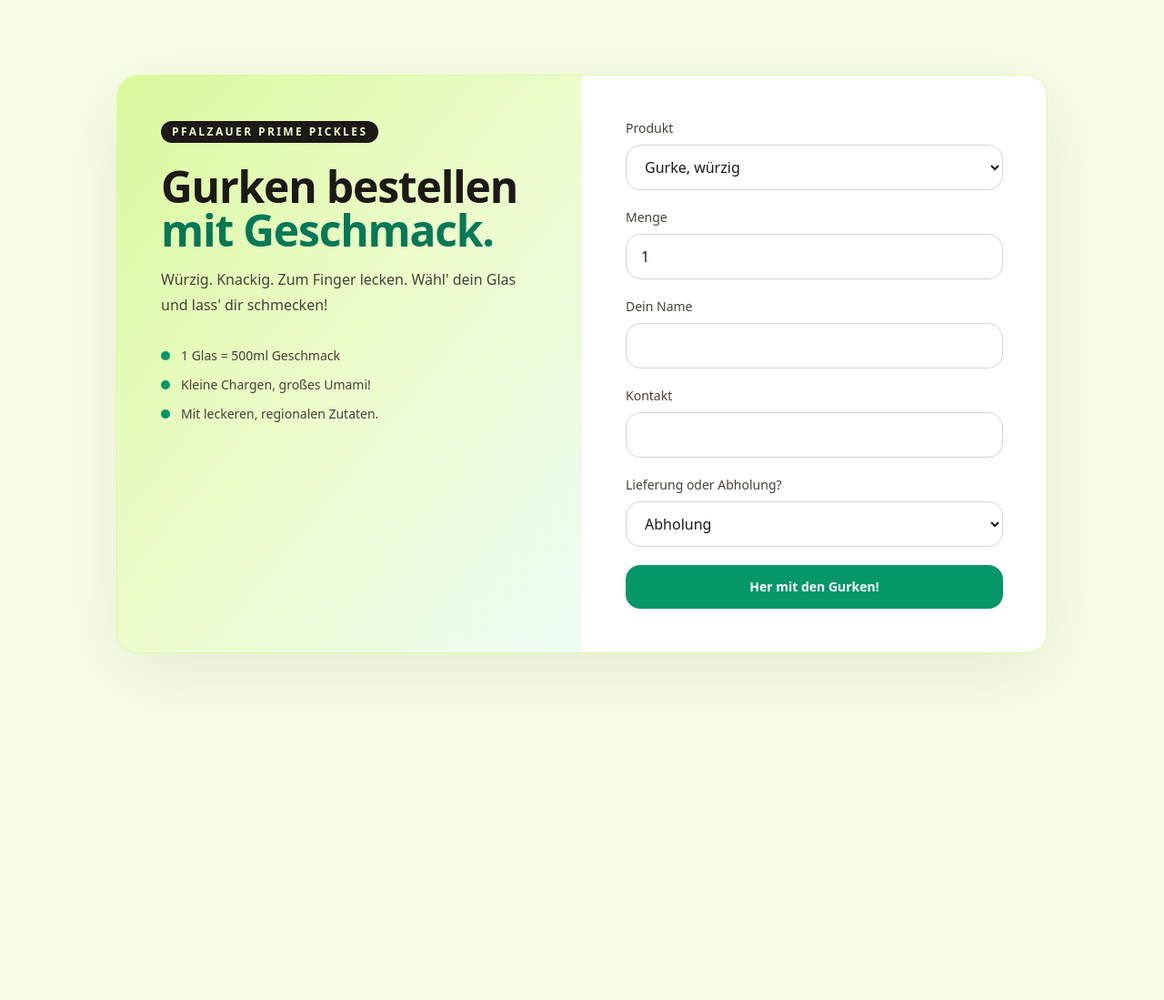
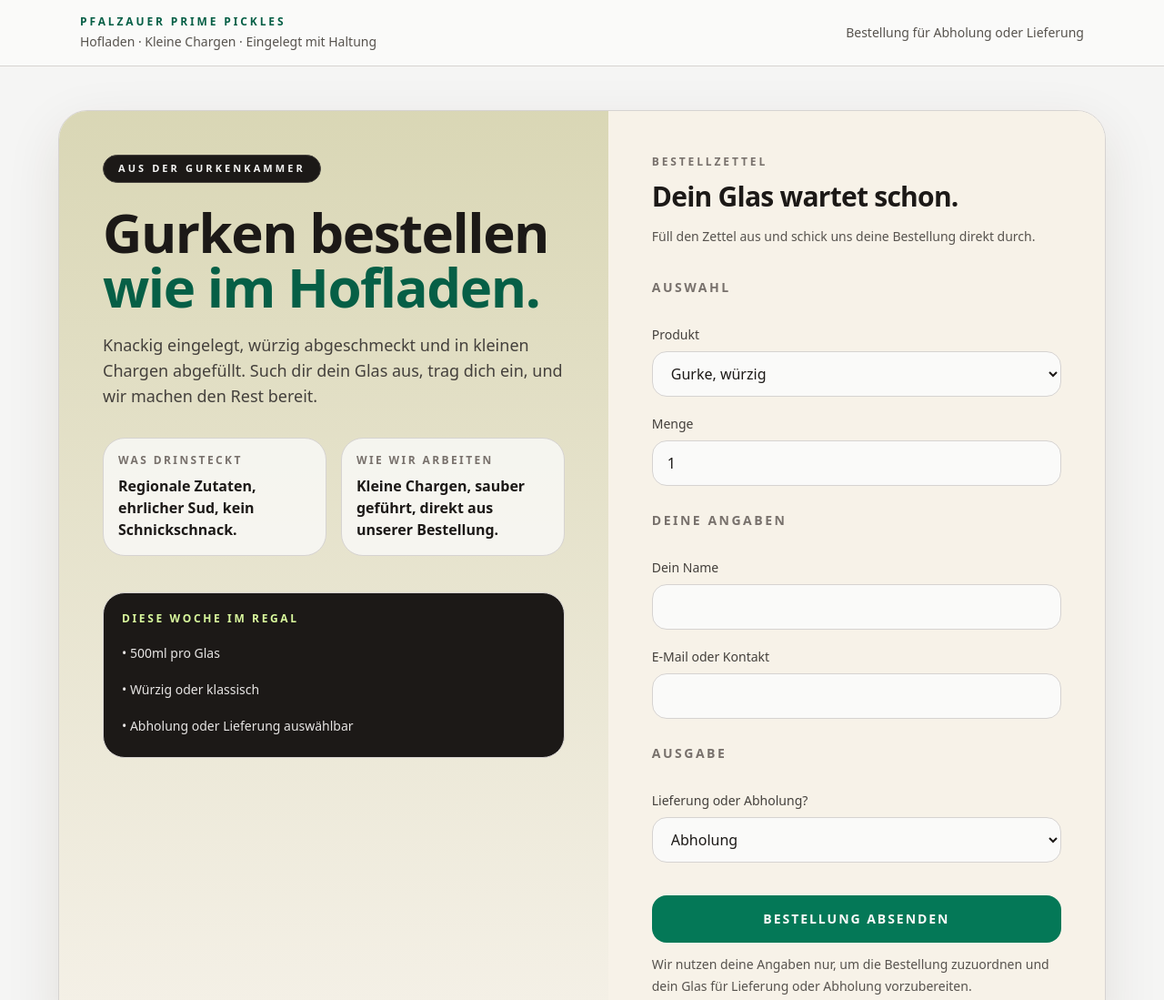
Before and after one commit to vs3kulic/Pickles, a plain HTML site: page static/index.html in a window 1280 px wide. Shown: the top 1099 px of the page at 91% size. Before the commit the page ends 800 px from the top, so only its background shows below. Drawn offline with nearby package versions, Linux system fonts and the light colour scheme.

Commit message:
fix(src): removed timer from endpoint, fixed html layout

```diff
--- a/static/index.html
+++ b/static/index.html
@@ -1,78 +1,200 @@
 <!DOCTYPE html>
 <html lang="de">
 <head>
-    <meta charset="UTF-8">
-    <meta name="viewport" content="width=device-width, initial-scale=1.0">
-    <title>Gurken bestellen</title>
+  <meta charset="UTF-8" />
+  <meta name="viewport" content="width=device-width, initial-scale=1.0" />
+  <title>Pfalzauer Prime Pickles – Hofladen Bestellung</title>
   <script src="https://cdn.tailwindcss.com"></script>
 </head>
-<body class="min-h-screen bg-lime-50 text-stone-900">
-  <main class="min-h-screen flex items-center justify-center p-6">
-    <section class="grid w-full max-w-5xl overflow-hidden rounded-3xl border border-lime-200 bg-white shadow-[0_20px_80px_rgba(0,0,0,0.08)] md:grid-cols-2">
+<body class="min-h-screen bg-stone-100 text-stone-900">
+  <header class="border-b border-stone-300 bg-stone-50">
+    <div class="mx-auto flex max-w-6xl items-center justify-between px-6 py-4">
+      <div>
+        <p class="text-xs font-semibold uppercase tracking-[0.24em] text-emerald-800">
+          Pfalzauer Prime Pickles
+        </p>
+        <p class="mt-1 text-sm text-stone-600">
+          Hofladen · Kleine Chargen · Eingelegt mit Haltung
+        </p>
+      </div>
+      <div class="hidden text-sm text-stone-600 md:block">
+        Bestellung für Abholung oder Lieferung
+      </div>
+    </div>
+  </header>
 
-      <div class="bg-gradient-to-br from-lime-200 via-lime-100 to-emerald-50 p-8 md:p-12">
-        <span class="inline-flex rounded-full bg-stone-900 px-3 py-1 text-xs font-semibold uppercase tracking-[0.2em] text-lime-100">
-          Pfalzauer Prime Pickles
+  <main class="px-6 py-8 md:py-12">
+    <section class="mx-auto grid max-w-6xl overflow-hidden rounded-[2rem] border border-stone-300 bg-stone-50 shadow-[0_20px_60px_rgba(60,40,20,0.10)] md:grid-cols-[1.05fr_0.95fr]">
+      <div class="relative overflow-hidden bg-[linear-gradient(180deg,rgba(214,211,174,0.9),rgba(245,241,232,1))] p-8 md:p-12">
+        <div class="max-w-xl">
+          <span class="inline-flex rounded-full border border-stone-700 bg-stone-900 px-4 py-1.5 text-[11px] font-bold uppercase tracking-[0.28em] text-stone-100">
+            Aus der Gurkenkammer
           </span>
-        <h1 class="mt-6 text-4xl font-black tracking-tight text-stone-900 md:text-5xl">
+
+          <h1 class="mt-6 text-4xl font-black leading-tight tracking-tight text-stone-900 md:text-6xl">
             Gurken bestellen
-          <span class="block text-emerald-700">mit Geschmack.</span>
+            <span class="block text-emerald-800">wie im Hofladen.</span>
           </h1>
-        <p class="mt-4 max-w-md text-base leading-7 text-stone-700">
-          Würzig. Knackig. Zum Finger lecken. Wähl' dein Glas und lass' dir schmecken!
+
+          <p class="mt-5 max-w-lg text-base leading-8 text-stone-700 md:text-lg">
+            Knackig eingelegt, würzig abgeschmeckt und in kleinen Chargen abgefüllt.
+            Such dir dein Glas aus, trag dich ein, und wir machen den Rest bereit.
           </p>
-        <div class="mt-8 space-y-3 text-sm text-stone-700">
-          <div class="flex items-center gap-3">
-            <span class="h-2.5 w-2.5 rounded-full bg-emerald-600"></span>
-            1 Glas = 500ml Geschmack
+
+          <div class="mt-8 grid gap-4 sm:grid-cols-2">
+            <article class="rounded-3xl border border-stone-300 bg-stone-50/80 p-4">
+              <p class="text-xs font-semibold uppercase tracking-[0.2em] text-stone-500">
+                Was drinsteckt
+              </p>
+              <p class="mt-2 text-base font-semibold text-stone-900">
+                Regionale Zutaten, ehrlicher Sud, kein Schnickschnack.
+              </p>
+            </article>
+
+            <article class="rounded-3xl border border-stone-300 bg-stone-50/80 p-4">
+              <p class="text-xs font-semibold uppercase tracking-[0.2em] text-stone-500">
+                Wie wir arbeiten
+              </p>
+              <p class="mt-2 text-base font-semibold text-stone-900">
+                Kleine Chargen, sauber geführt, direkt aus unserer Bestellung.
+              </p>
+            </article>
           </div>
-          <div class="flex items-center gap-3">
-            <span class="h-2.5 w-2.5 rounded-full bg-emerald-600"></span>
-            Kleine Chargen, großes Umami!
-          </div>
-          <div class="flex items-center gap-3">
-            <span class="h-2.5 w-2.5 rounded-full bg-emerald-600"></span>
-            Mit leckeren, regionalen Zutaten.
+
+          <div class="mt-10 rounded-[1.5rem] border border-stone-300 bg-stone-900 px-5 py-5 text-stone-100">
+            <p class="text-xs font-semibold uppercase tracking-[0.22em] text-lime-200">
+              Diese Woche im Regal
+            </p>
+            <ul class="mt-4 space-y-3 text-sm leading-7 text-stone-200">
+              <li>• 500ml pro Glas</li>
+              <li>• Würzig oder klassisch</li>
+              <li>• Abholung oder Lieferung auswählbar</li>
+            </ul>
           </div>
         </div>
       </div>
 
-      <div class="p-8 md:p-12">
-        <form id="orderForm" class="space-y-5" method="post" action="/api/orders/add">
+      <div class="bg-[#f7f2e8] p-8 md:p-12">
+        <div class="max-w-xl">
+          <p class="text-xs font-semibold uppercase tracking-[0.24em] text-stone-500">
+            Bestellzettel
+          </p>
+          <h2 class="mt-3 text-3xl font-black tracking-tight text-stone-900">
+            Dein Glas wartet schon.
+          </h2>
+          <p class="mt-3 text-sm leading-7 text-stone-600">
+            Füll den Zettel aus und schick uns deine Bestellung direkt durch.
+          </p>
+
+          <form
+            id="orderForm"
+            class="mt-8 space-y-7"
+            method="post"
+            action="/api/orders/add"
+          >
+            <fieldset class="space-y-5">
+              <legend class="mb-3 text-sm font-bold uppercase tracking-[0.18em] text-stone-500">
+                Auswahl
+              </legend>
+
               <div>
-            <label for="product_id" class="mb-2 block text-sm font-medium text-stone-700">Produkt</label>
-            <select id="product_id" name="product_id" class="w-full rounded-2xl border border-stone-300 bg-white px-4 py-3 outline-none transition focus:border-emerald-600 focus:ring-4 focus:ring-emerald-100">
+                <label for="product_id" class="mb-2 block text-sm font-medium text-stone-700">
+                  Produkt
+                </label>
+                <select
+                  id="product_id"
+                  name="product_id"
+                  class="w-full rounded-2xl border border-stone-300 bg-stone-50 px-4 py-3 text-stone-900 outline-none transition focus:border-emerald-700 focus:ring-4 focus:ring-emerald-100"
+                >
                   <option value="1">Gurke, würzig</option>
                   <option value="2">Gurke, klassisch</option>
                 </select>
               </div>
+
               <div>
-            <label for="quantity" class="mb-2 block text-sm font-medium text-stone-700">Menge</label>
-            <input type="number" id="quantity" name="quantity" min="1" value="1" required class="w-full rounded-2xl border border-stone-300 px-4 py-3 outline-none focus:border-emerald-600 focus:ring-4 focus:ring-emerald-100" />
+                <label for="quantity" class="mb-2 block text-sm font-medium text-stone-700">
+                  Menge
+                </label>
+                <input
+                  type="number"
+                  id="quantity"
+                  name="quantity"
+                  min="1"
+                  value="1"
+                  required
+                  class="w-full rounded-2xl border border-stone-300 bg-stone-50 px-4 py-3 text-stone-900 outline-none focus:border-emerald-700 focus:ring-4 focus:ring-emerald-100"
+                />
               </div>
+            </fieldset>
+
+            <fieldset class="space-y-5">
+              <legend class="mb-3 text-sm font-bold uppercase tracking-[0.18em] text-stone-500">
+                Deine Angaben
+              </legend>
+
               <div>
-            <label for="customer_name" class="mb-2 block text-sm font-medium text-stone-700">Dein Name</label>
-            <input type="text" id="customer_name" name="customer_name" required class="w-full rounded-2xl border border-stone-300 px-4 py-3 outline-none focus:border-emerald-600 focus:ring-4 focus:ring-emerald-100" />
+                <label for="customer_name" class="mb-2 block text-sm font-medium text-stone-700">
+                  Dein Name
+                </label>
+                <input
+                  type="text"
+                  id="customer_name"
+                  name="customer_name"
+                  required
+                  class="w-full rounded-2xl border border-stone-300 bg-stone-50 px-4 py-3 text-stone-900 outline-none focus:border-emerald-700 focus:ring-4 focus:ring-emerald-100"
+                />
               </div>
+
               <div>
-            <label for="customer_email" class="mb-2 block text-sm font-medium text-stone-700">Kontakt</label>
-            <input type="text" id="customer_email" name="customer_email" required class="w-full rounded-2xl border border-stone-300 px-4 py-3 outline-none focus:border-emerald-600 focus:ring-4 focus:ring-emerald-100" />
+                <label for="customer_email" class="mb-2 block text-sm font-medium text-stone-700">
+                  E-Mail oder Kontakt
+                </label>
+                <input
+                  type="email"
+                  id="customer_email"
+                  name="customer_email"
+                  required
+                  class="w-full rounded-2xl border border-stone-300 bg-stone-50 px-4 py-3 text-stone-900 outline-none focus:border-emerald-700 focus:ring-4 focus:ring-emerald-100"
+                />
               </div>
+            </fieldset>
+
+            <fieldset class="space-y-5">
+              <legend class="mb-3 text-sm font-bold uppercase tracking-[0.18em] text-stone-500">
+                Ausgabe
+              </legend>
+
               <div>
-                      <label for="is_delivery" class="mb-2 block text-sm font-medium text-stone-700">Lieferung oder Abholung?</label>
-                      <select id="is_delivery" name="is_delivery" class="w-full rounded-2xl border border-stone-300 bg-white px-4 py-3 outline-none transition focus:border-emerald-600 focus:ring-4 focus:ring-emerald-100">
+                <label for="is_delivery" class="mb-2 block text-sm font-medium text-stone-700">
+                  Lieferung oder Abholung?
+                </label>
+                <select
+                  id="is_delivery"
+                  name="is_delivery"
+                  class="w-full rounded-2xl border border-stone-300 bg-stone-50 px-4 py-3 text-stone-900 outline-none transition focus:border-emerald-700 focus:ring-4 focus:ring-emerald-100"
+                >
                   <option value="False">Abholung</option>
                   <option value="True">Lieferung</option>
                 </select>
               </div>
-          <button type="submit" class="w-full rounded-2xl bg-emerald-600 px-5 py-3.5 text-sm font-semibold text-white transition hover:bg-emerald-700">
-            Her mit den Gurken!
+            </fieldset>
+
+            <div class="pt-2">
+              <button
+                type="submit"
+                class="w-full rounded-2xl bg-emerald-700 px-5 py-4 text-sm font-bold uppercase tracking-[0.14em] text-stone-50 transition hover:bg-emerald-800"
+              >
+                Bestellung absenden
               </button>
+              <p class="mt-3 text-sm leading-6 text-stone-600">
+                Wir nutzen deine Angaben nur, um die Bestellung zuzuordnen und dein Glas für
+                Lieferung oder Abholung vorzubereiten.
+              </p>
+            </div>
           </form>
-        <!-- Success/error messages will be handled by the backend and shown as a new page -->
+        </div>
       </div>
     </section>
   </main>
-    <!-- No JavaScript needed for plain HTML form submission -->
 </body>
 </html>
```
Also changed, not shown: 1 other file. Lines whose indentation alone changed are shown as unchanged.
